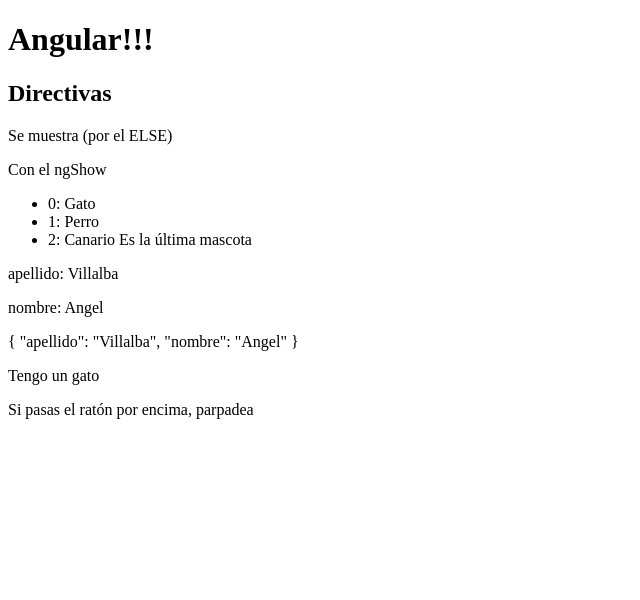
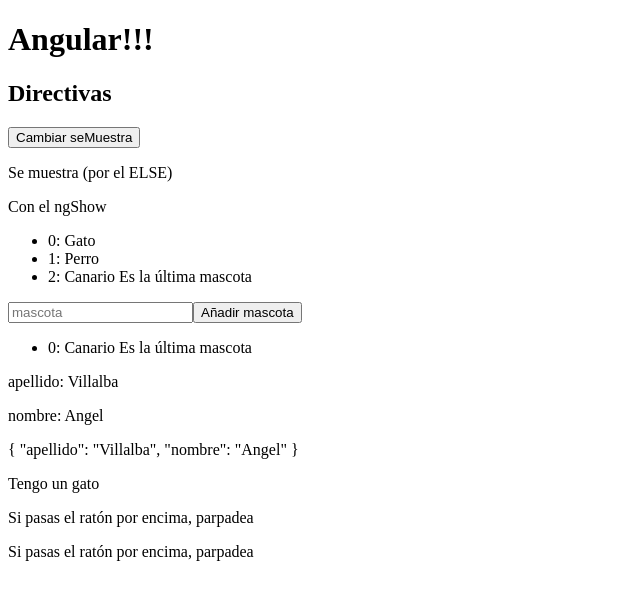
Before and after one commit to angelisco1/curso-angular-caser, an Angular app in the folder ejemplos-angular/: page / in a window 1280 px wide. Shown: the top 600 px of the page, without its empty margins (0-640 px from the left). Built offline with nearby package versions, Linux system fonts and the light colour scheme.

Commit message:
Día 4: pipe pure, directiva blink, variables de plantilla

```diff
--- a/ejemplos-angular/src/app/app.module.ts
+++ b/ejemplos-angular/src/app/app.module.ts
@@ -16,6 +16,7 @@ import { CambiarSimboloPipe } from './cmp-pipes/cambiar-simbolo.pipe';
 import { HideWordsPipe } from './cmp-pipes/hide-words.pipe';
 import { CmpDirectivasComponent } from './cmp-directivas/cmp-directivas.component';
 import { BlinkDirective } from './cmp-directivas/blink.directive';
+import { FiltroPipe } from './cmp-directivas/filtro.pipe';
 
 @NgModule({
   declarations: [
@@ -32,7 +33,8 @@ import { BlinkDirective } from './cmp-directivas/blink.directive';
     CambiarSimboloPipe,
     HideWordsPipe,
     CmpDirectivasComponent,
-    BlinkDirective
+    BlinkDirective,
+    FiltroPipe
   ],
   imports: [
     BrowserModule,
--- a/ejemplos-angular/src/app/cmp-cv/cmp-cv-form/cmp-cv-form.component.html
+++ b/ejemplos-angular/src/app/cmp-cv/cmp-cv-form/cmp-cv-form.component.html
@@ -3,3 +3,5 @@
 <input type="text" name="nombre" (input)="cambiarDato($event)" [value]="nombre">
 <input type="text" name="apellidos" (input)="cambiarDato($event)" [value]="apellidos">
 <input type="text" name="trabajo" (input)="cambiarDato($event)" [value]="trabajo">
+
+<button (click)="funcionExterna()">Ejecutar funcion externa</button>
--- a/ejemplos-angular/src/app/cmp-cv/cmp-cv-form/cmp-cv-form.component.ts
+++ b/ejemplos-angular/src/app/cmp-cv/cmp-cv-form/cmp-cv-form.component.ts
@@ -17,6 +17,8 @@ export class CmpCvFormComponent implements OnInit {
   @Input() trabajo: string = '';
   @Output() datoCambiado = new EventEmitter<ICambios>();
 
+  @Input() funcionExterna: Function;
+
   constructor() { }
 
   ngOnInit(): void {
--- a/ejemplos-angular/src/app/cmp-cv/cmp-cv.component.html
+++ b/ejemplos-angular/src/app/cmp-cv/cmp-cv.component.html
@@ -7,6 +7,7 @@
   [apellidos]="datosPersona.apellidos"
   [trabajo]="datosPersona.trabajo"
   (datoCambiado)="cambiarDatosPersona($event)"
+  [funcionExterna]="fn"
 ></app-cmp-cv-form>
 
 <app-cmp-cv-preview
--- a/ejemplos-angular/src/app/cmp-cv/cmp-cv.component.ts
+++ b/ejemplos-angular/src/app/cmp-cv/cmp-cv.component.ts
@@ -25,4 +25,8 @@ export class CmpCvComponent implements OnInit {
   cambiarDatosPersona(event) {
     this.datosPersona[event.key] = event.val;
   }
+
+  fn() {
+    alert('Alert')
+  }
 }
--- a/ejemplos-angular/src/app/cmp-directivas/blink.directive.ts
+++ b/ejemplos-angular/src/app/cmp-directivas/blink.directive.ts
@@ -1,22 +1,41 @@
-import { Directive, HostListener, HostBinding, Input } from '@angular/core';
+import { Directive, HostListener, HostBinding, Input, OnInit } from '@angular/core';
+
+interface IDatosBlink {
+  color: string,
+  colorInicial: string,
+  interval: number
+}
 
 @Directive({
   selector: '[appBlink]'
 })
-export class BlinkDirective {
+export class BlinkDirective implements OnInit {
 
   // @HostBinding('class.miClase')
   // @HostBinding('attr.disabled')
+
   @HostBinding('style.backgroundColor') colorDelFondo;
+  @Input('appBlink') datos: IDatosBlink;
   colorInicial: string = 'white';
   color: string = 'orange';
+  interval: number = 500;
   id = null;
 
   constructor() { }
 
+  ngOnInit() {
+    // if (!this.color) {
+    //   this.color = 'orange';
+    // }
+    if (this.datos) {
+      this.color = this.datos.color;
+      this.colorInicial = this.datos.colorInicial;
+      this.interval = this.datos.interval;
+    }
+  }
+
   @HostListener('mouseover') onMouseOver() {
     this.colorDelFondo = this.color;
-
 
     // setInterval(() => {
     //   console.log(this);
@@ -32,7 +51,7 @@ export class BlinkDirective {
     this.id = setInterval(function() {
       console.log(this);
       this.colorDelFondo = this.colorDelFondo === this.color ? this.colorInicial : this.color;
-    }.bind(this), 500);
+    }.bind(this), this.interval);
 
   }
 
--- a/ejemplos-angular/src/app/cmp-directivas/cmp-directivas.component.html
+++ b/ejemplos-angular/src/app/cmp-directivas/cmp-directivas.component.html
@@ -1,6 +1,7 @@
 <h2>Directivas</h2>
 
 <p *ngIf="seMuestra">Se muestra</p>
+<button (click)="seMuestra = !seMuestra">Cambiar seMuestra</button>
 
 <!-- <p *ngIf="seMuestra; else parteDelElse">Se muestra</p> -->
 
@@ -16,8 +17,20 @@
 
 <p [hidden]="seMuestra">Con el ngShow</p>
 
+
 <ul>
   <li *ngFor="let mascota of mascotas; let pos = index; let esUltimo = last">
+    {{pos}}: {{mascota | titlecase}}
+    <span *ngIf="esUltimo">Es la última mascota</span>
+  </li>
+</ul>
+
+<!-- <input type="text" placeholder="mascota" (change)="addMascota($event.target.value)"> -->
+<input type="text" placeholder="mascota" #nuevaMascota>
+<button type="button" (click)="addMascota(nuevaMascota.value)">Añadir mascota</button>
+
+<ul>
+  <li *ngFor="let mascota of mascotas | filtro:'ri'; let pos = index; let esUltimo = last">
     {{pos}}: {{mascota | titlecase}}
     <span *ngIf="esUltimo">Es la última mascota</span>
   </li>
@@ -35,13 +48,13 @@
   <ng-container *ngFor="let mascota of mascotas">
     <p *ngSwitchCase="mascota">Tengo un {{mascota}}</p>
   </ng-container>
-  <!-- <p *ngSwitchCase="perro">Tengo un perro</p>
+  <!-- <p *ngSwitchCase="'perro'">Tengo un perro</p>
   <p *ngSwitchCase="'gato'">Tengo un gato</p>
   <p *ngSwitchCase="'canario'">Tengo un canario</p> -->
   <p *ngSwitchDefault>No tengo ninguna mascota de las anteriores</p>
 </div>
 
-
 <p appBlink>Si pasas el ratón por encima, parpadea</p>
-
-<!-- <button appBlink>Si pasas el ratón por encima, parpadea</button> -->
+<p [appBlink]="{miColor: 'yellow', colorInicial: 'white', interval: 1000}">Si pasas el ratón por encima, parpadea</p>
+<!-- <p appBlink="blue">Si pasas el ratón por encima, parpadea</p>
+<p appBlink="red">Si pasas el ratón por encima, parpadea</p> -->
--- a/ejemplos-angular/src/app/cmp-directivas/cmp-directivas.component.ts
+++ b/ejemplos-angular/src/app/cmp-directivas/cmp-directivas.component.ts
@@ -26,4 +26,10 @@ export class CmpDirectivasComponent implements OnInit {
   ngOnInit(): void {
   }
 
+  addMascota(nuevaMascota) {
+    // console.log(nuevaMascota);
+    // this.mascotas.push(nuevaMascota);
+    // this.mascotas = [].concat(this.mascotas, nuevaMascota);
+    this.mascotas = [...this.mascotas, nuevaMascota];
+  }
 }
--- /dev/null
+++ b/ejemplos-angular/src/app/cmp-directivas/filtro.pipe.ts
@@ -0,0 +1,16 @@
+import { Pipe, PipeTransform } from '@angular/core';
+
+@Pipe({
+  name: 'filtro',
+  // pure: false
+})
+export class FiltroPipe implements PipeTransform {
+
+  transform(value: Array<string>, texto: string): Array<string> {
+    console.log('Pasa por el filtro')
+    return value.filter((mascota) => {
+      return mascota.includes(texto);
+    })
+  }
+
+}
```
